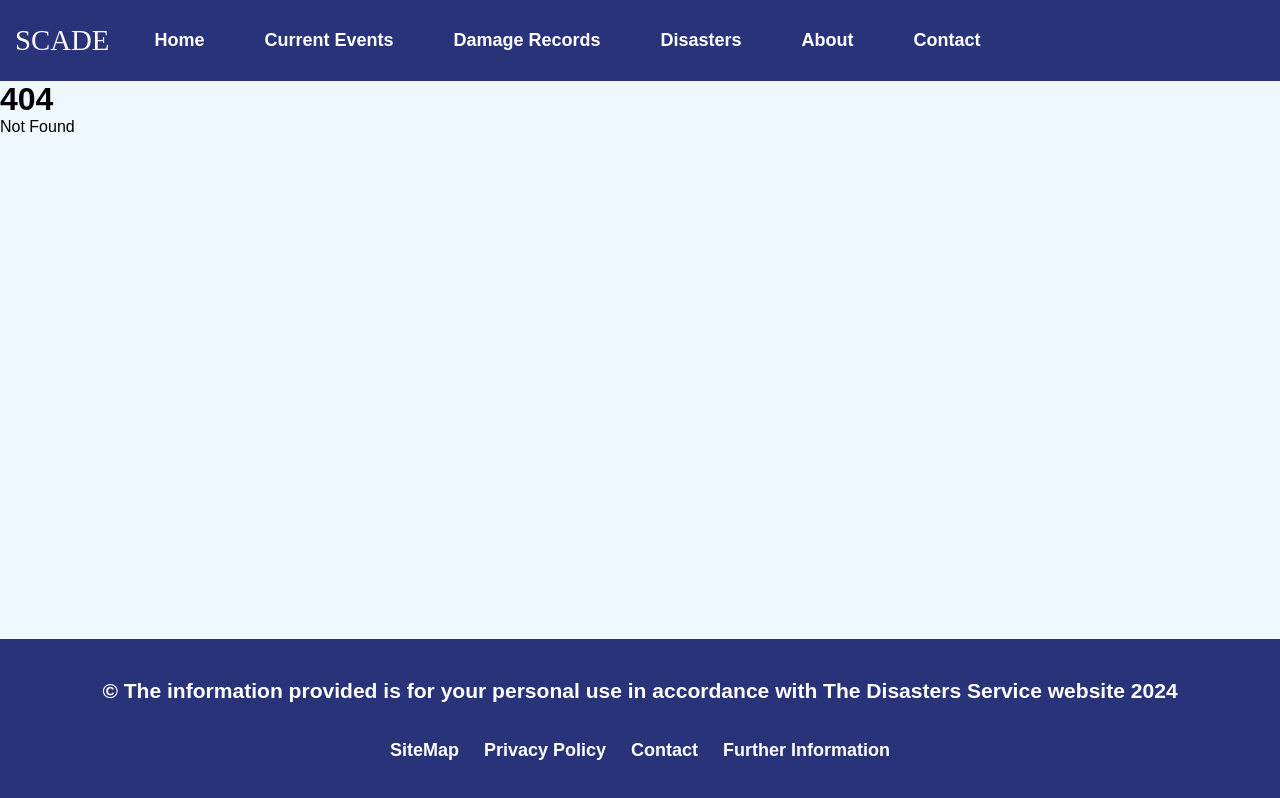
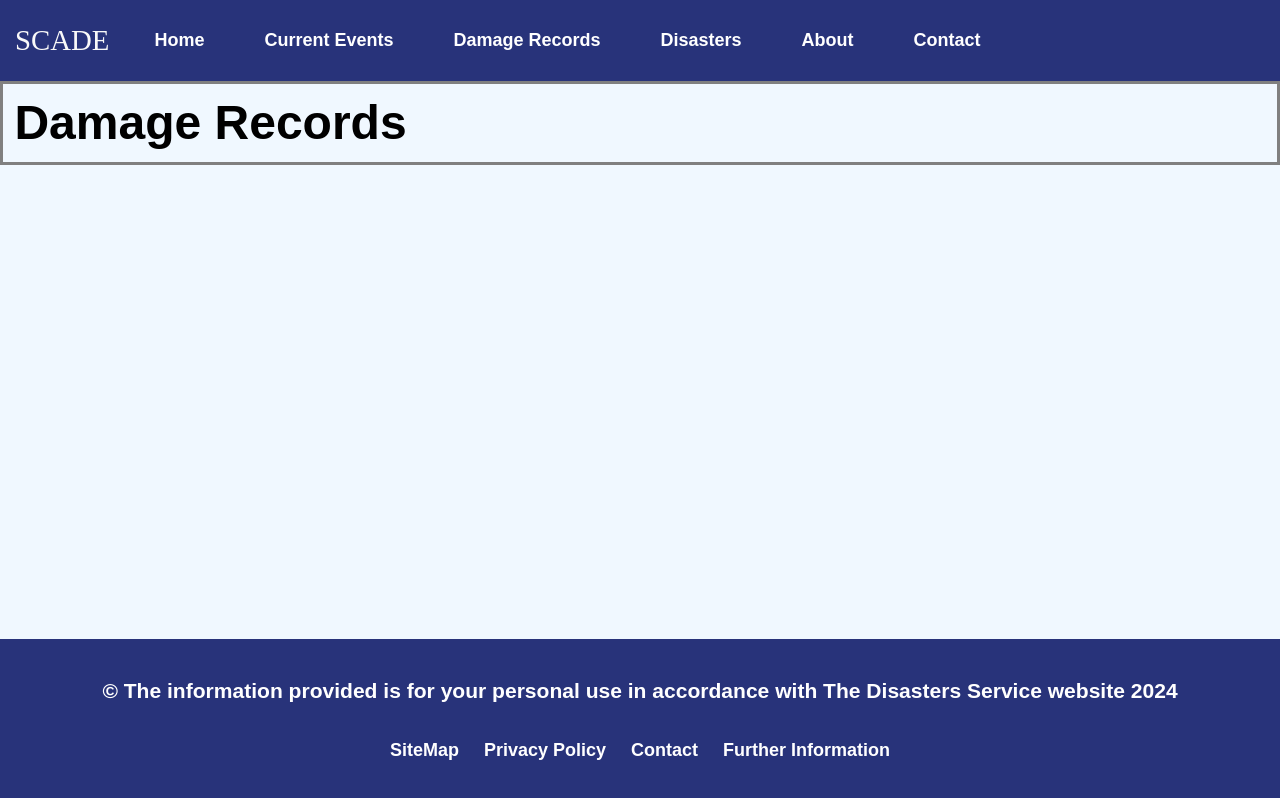
Before and after one commit to BIT-Studio-3/group-project-25-1-scade, a SvelteKit app: page /damage in a window 1280 px wide. Before the commit this address had no page. Built offline with nearby package versions, Linux system fonts and the light colour scheme.

Commit message:
started backend of the table

```diff
--- /dev/null
+++ b/src/routes/damage/+page.svelte
@@ -0,0 +1,38 @@
+<script>
+  import { onMount } from 'svelte';
+  import Header from '$lib/Header.svelte';
+  import Card from '$lib/Card.svelte';
+  import Maincard from '$lib/Maincard.svelte';
+  import Image from '$lib/Image.svelte';
+  import Footer from '$lib/Footer.svelte';
+  import earthquakeCard from '$lib/Maincard.svelte';
+
+  let damages = [
+    { damage: 'This and that is damaged', location: '123 Paper St'},
+    { damage: 'that is damaged and this is not', location: '321 Paper St'}
+
+  ];
+</script>
+
+<body>
+  <div class="top-of-body">
+    <h2><Header headingTitle="Damage Records" /></h2>
+
+
+  </div>
+</body>
+
+<style>
+  p {
+    padding: 1.2%;
+  }
+  h2 {
+    padding: 0.9%;
+  }
+
+  .top-of-body {
+    border-style: solid;
+    border-color: grey;
+  }
+
+</style>
```
